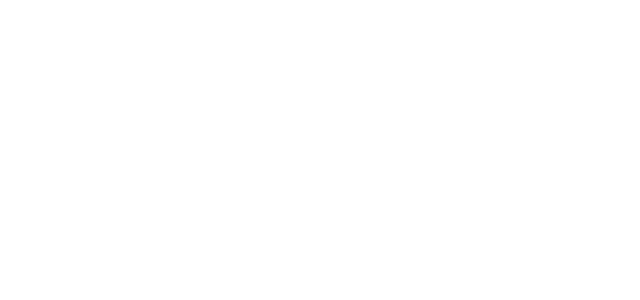
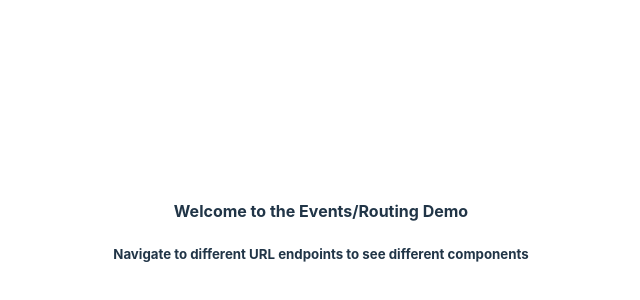
Before and after one commit to Acohen455/FrontEndDemos, a React (Vite) app in the folder React/hello-events-routing/: page / in a window 1280 px wide. Shown: the part 168-468 px from the top of the page, without its empty margins (319-959 px from the left). Built offline with nearby package versions, Linux system fonts and the light colour scheme.

Commit message:
routed calc component

```diff
--- a/React/hello-events-routing/package.json
+++ b/React/hello-events-routing/package.json
@@ -11,7 +11,8 @@
   },
   "dependencies": {
     "react": "^19.0.0",
-    "react-dom": "^19.0.0"
+    "react-dom": "^19.0.0",
+    "react-router-dom": "^7.1.5"
   },
   "devDependencies": {
     "@eslint/js": "^9.19.0",
--- a/React/hello-events-routing/src/App.tsx
+++ b/React/hello-events-routing/src/App.tsx
@@ -1,9 +1,24 @@
+
+import { BrowserRouter, Route, Routes } from 'react-router-dom'
 import './App.css'
+import { Calculation } from './Components/CalcuationComponent/Calculation'
 
 function App() {
 
   return (
     <>
+      <h4>Welcome to the Events/Routing Demo</h4>
+      <h5>Navigate to different URL endpoints to see different components</h5>
+
+      {/* Defining Routes
+
+      TODO: anatomy notes
+      */}
+      <BrowserRouter>
+        <Routes>
+          <Route path="calc" element={<Calculation/>}/>
+        </Routes>
+      </BrowserRouter>
 
     </>
   )
```
Also changed, not shown: 1 other file (tests, documents, lock files or other folders).
